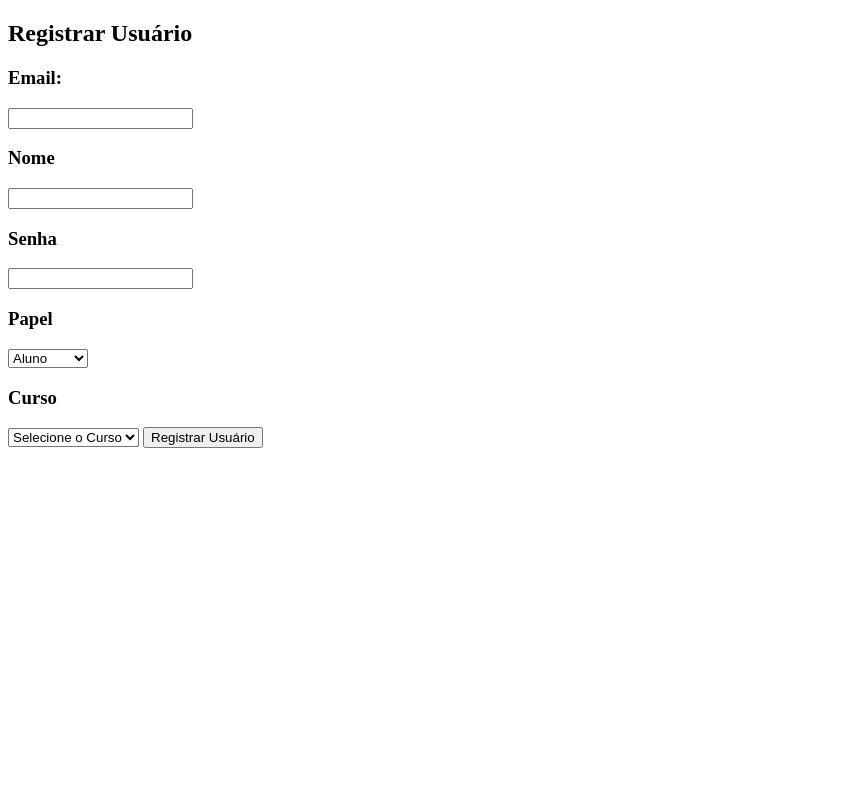
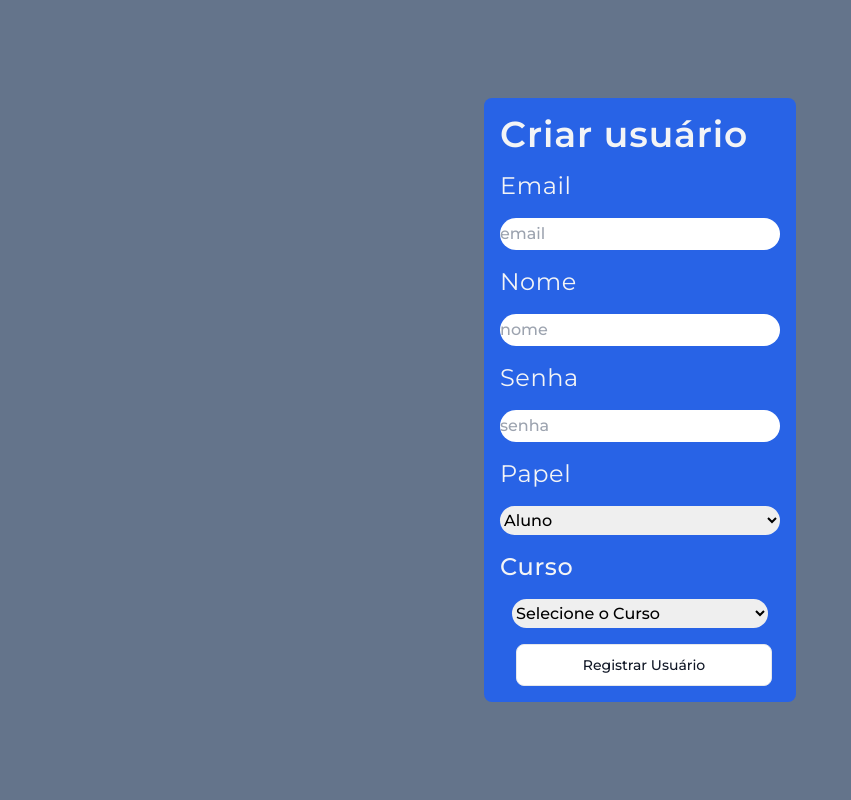
Before and after one commit to Mundo-Senai/sagasenai, a PHP site: page /html/registroDeUsuarios/index.php in a window 1280 px wide. Shown: the whole page, without its empty margins (0-851 px from the left). Run offline with PHP 8.4, Linux system fonts and the light colour scheme; data that the repository does not hold is empty.

Commit message:
registro de usuário
css ok

```diff
--- a/src/html/registroDeUsuarios/index.php
+++ b/src/html/registroDeUsuarios/index.php
@@ -6,27 +6,36 @@
 <head>
     <meta charset="UTF-8">
     <meta name="viewport" content="width=device-width, initial-scale=1.0">
+    <link href="../../output.css" rel="stylesheet" >
     <title>Registro de Usuário</title>
 </head>
-<body>
+<body class="bg-slate-500">
 
-    <div>
-        <h2>Registrar Usuário</h2>
-        <form action="../../php/controle/registro.php" method="POST">
-            <h3>Email:</h3>
-            <input type="text" name="email">
-            <h3>Nome</h3>
-            <input type="text" name="nome">
-            <h3>Senha</h3>
-            <input type="password" name="senha">
-            <h3>Papel</h3>
-            <select name="papel" id="papel">
-                <option value="2">Aluno</option>
-                <option value="1">Professor</option>
+    <div class="w-screen h-screen flex items-center font-montserrat">
+        <form action="../../php/controle/registro.php" method="POST"  class="w-auto h-auto flex flex-col bg-blue-600/95 rounded-lg  m-auto text-gray-100 p-4 space-y-4">
+
+            <h3 class="text-4xl font-semibold tracking-wide">Criar usuário</h3>
+
+            <h3  class=" text-2xl tracking-wide">Email</h3>
+            <input type="text" name="email" placeholder="email" class="text-black 0 font-medium rounded-3xl py-1  text-2x1">
+
+            <h3  class=" text-2xl  tracking-wide">Nome</h3>
+            <input type="text" name="nome"placeholder="nome" class=" text-black font-medium rounded-3xl py-1 text-2x1">
+
+            <h3  class=" text-2xl  tracking-wide ">Senha</h3>
+            <input type="password" name="senha"placeholder="senha" class="text-black font-medium rounded-3xl py-1  text-2x1">
+
+            <h3  class=" text-2xl  tracking-wide ">Papel</h3>
+            <select name="papel" id="papel" class="text-black font-medium rounded-3xl py-1  text-2x1">
+
+                <option value="2" class="text-black">Aluno</option>
+                <option value="1" class="text-black">Professor</option>
             </select>
-            <h3>Curso</h3>
-            <select name="curso" id="curso">
-            <option value="0" disabled selected>Selecione o Curso</option>
+
+            <h3  class=" text-2xl font-medium tracking-wide">Curso</h3>
+            <select name="curso" id="curso" class="text-black font-medium rounded-3xl py-1 m-3 text-2x1">
+            <option value="0" disabled selected  class="text-black text-2xl font-medium tracking-wide m-1">Selecione o Curso</option>
+
             <?php
                 $cursos_disponiveis = $bd_conexao->query("SELECT * FROM cursos");
                 if($cursos_disponiveis->num_rows > 0) {
@@ -38,8 +47,12 @@
                     echo "Não há cursos disponíveis";
                 }
             ?>
+
             </select>
-            <input type="submit" value="Registrar Usuário">
+            <input type="submit" value="Registrar Usuário" class=" m-4 p-4 cursor-pointer py-2.5 w-64 px-5 me-2 mb-2 text-sm font-medium
+                     text-gray-900 focus:outline-none bg-white rounded-lg border border-gray-200 hover:bg-gray-100 hover:text-blue-700
+                      focus:z-10 focus:ring-4 focus:ring-gray-500 dark:focus:ring-gray-700 dark:bg-gray-800 dark:text-gray-400 dark:border-gray-600 dark:hover:text-white
+                    dark:hover:bg-gray-700" id="logar">
         </form>
     </div>
 
--- a/src/output.css
+++ b/src/output.css
@@ -570,8 +574,8 @@ video {
   margin: auto;
 }
 
-.m-1 {
-  margin: 0.25rem;
+.m-4 {
+  margin: 1rem;
 }
 
 .mx-auto {
@@ -661,12 +605,28 @@ video {
   margin-top: 1.75rem;
 }
 
-.box-content {
-  box-sizing: content-box;
+.flex {
+  display: flex;
 }
 
-.flex {
-  display: flex;
+.grid {
+  display: grid;
+}
+
+.h-10 {
+  height: 2.5rem;
+}
+
+.h-16 {
+  height: 4rem;
+}
+
+.h-\[calc\(fit\+56px\)\] {
+  height: calc(fit + 56px);
+}
+
+.h-auto {
+  height: auto;
 }
 
 .h-fit {
@@ -674,58 +634,61 @@ video {
   height: fit-content;
 }
 
+.h-full {
+  height: 100%;
+}
+
 .h-screen {
   height: 100vh;
 }
 
-.h-full {
-  height: 100%;
+.min-h-\[calc\(100\%-40px\)\] {
+  min-height: calc(100% - 40px);
 }
 
-.h-min {
-  height: -moz-min-content;
-  height: min-content;
+.min-h-fit {
+  min-height: -moz-fit-content;
+  min-height: fit-content;
+}
+
+.min-h-screen {
+  min-height: 100vh;
+}
+
+.w-11\/12 {
+  width: 91.666667%;
+}
+
+.w-2\/6 {
+  width: 33.333333%;
 }
 
 .w-3\/4 {
   width: 75%;
 }
 
+.w-4\/6 {
+  width: 66.666667%;
+}
+
 .w-64 {
   width: 16rem;
 }
 
-.w-screen {
-  width: 100vw;
+.w-\[calc\(fit\+30px\)\] {
+  width: calc(fit + 30px);
+}
+
+.w-auto {
+  width: auto;
 }
 
 .w-full {
   width: 100%;
 }
 
-.w-min {
-  width: -moz-min-content;
-  width: min-content;
-}
-
-.w-11\/12 {
-  width: 91.666667%;
-}
-
-.w-10\/12 {
-  width: 83.333333%;
-}
-
-.w-1\/12 {
-  width: 8.333333%;
-}
-
-.w-4\/12 {
-  width: 33.333333%;
-}
-
-.w-6\/12 {
-  width: 50%;
+.w-screen {
+  width: 100vw;
 }
 
 .basis-16 {
@@ -772,16 +765,34 @@ video {
   margin-bottom: calc(0.625rem * var(--tw-space-y-reverse));
 }
 
+.space-y-4 > :not([hidden]) ~ :not([hidden]) {
+  --tw-space-y-reverse: 0;
+  margin-top: calc(1rem * calc(1 - var(--tw-space-y-reverse)));
+  margin-bottom: calc(1rem * var(--tw-space-y-reverse));
+}
+
 .place-self-center {
   place-self: center;
 }
 
-.self-center {
-  align-self: center;
+.justify-self-center {
+  justify-self: center;
 }
 
-.justify-self-center {
-  justify-self: center;
+.whitespace-break-spaces {
+  white-space: break-spaces;
+}
+
+.break-words {
+  overflow-wrap: break-word;
+}
+
+.break-keep {
+  word-break: keep-all;
+}
+
+.rounded {
+  border-radius: 0.25rem;
 }
 
 .rounded-3xl {
@@ -841,45 +866,23 @@ video {
   background-color: rgb(226 232 240 / 0.2);
 }
 
+.bg-slate-300 {
+  --tw-bg-opacity: 1;
+  background-color: rgb(203 213 225 / var(--tw-bg-opacity));
+}
+
+.bg-slate-500 {
+  --tw-bg-opacity: 1;
+  background-color: rgb(100 116 139 / var(--tw-bg-opacity));
+}
+
 .bg-white {
   --tw-bg-opacity: 1;
   background-color: rgb(255 255 255 / var(--tw-bg-opacity));
 }
 
-.bg-zinc-500\/50 {
-  background-color: rgb(113 113 122 / 0.5);
-}
-
-.bg-zinc-500\/20 {
-  background-color: rgb(113 113 122 / 0.2);
-}
-
 .bg-zinc-500\/10 {
   background-color: rgb(113 113 122 / 0.1);
-}
-
-.p-2 {
-  padding: 0.5rem;
-}
-
-.bg-red-500 {
-  --tw-bg-opacity: 1;
-  background-color: rgb(239 68 68 / var(--tw-bg-opacity));
-}
-
-.bg-slate-300 {
-  --tw-bg-opacity: 1;
-  background-color: rgb(203 213 225 / var(--tw-bg-opacity));
-}
-
-.bg-slate-200 {
-  --tw-bg-opacity: 1;
-  background-color: rgb(226 232 240 / var(--tw-bg-opacity));
-}
-
-.bg-neutral-800 {
-  --tw-bg-opacity: 1;
-  background-color: rgb(38 38 38 / var(--tw-bg-opacity));
 }
 
 .bg-black {
@@ -887,28 +890,30 @@ video {
   background-color: rgb(0 0 0 / var(--tw-bg-opacity));
 }
 
-.bg-green-500 {
+.bg-gray-400 {
   --tw-bg-opacity: 1;
-  background-color: rgb(34 197 94 / var(--tw-bg-opacity));
-}
-
-.bg-green-400 {
-  --tw-bg-opacity: 1;
-  background-color: rgb(74 222 128 / var(--tw-bg-opacity));
-}
-
-.bg-green-600 {
-  --tw-bg-opacity: 1;
-  background-color: rgb(22 163 74 / var(--tw-bg-opacity));
-}
-
-.bg-slate-500 {
-  --tw-bg-opacity: 1;
-  background-color: rgb(100 116 139 / var(--tw-bg-opacity));
+  background-color: rgb(156 163 175 / var(--tw-bg-opacity));
 }
 
 .bg-contain {
   background-size: contain;
+}
+
+.object-center {
+  -o-object-position: center;
+     object-position: center;
+}
+
+.p-2 {
+  padding: 0.5rem;
+}
+
+.p-4 {
+  padding: 1rem;
+}
+
+.p-8 {
+  padding: 2rem;
 }
 
 .px-5 {
@@ -926,9 +931,29 @@ video {
   padding-right: 2rem;
 }
 
+.py-1 {
+  padding-top: 0.25rem;
+  padding-bottom: 0.25rem;
+}
+
 .py-10 {
   padding-top: 2.5rem;
   padding-bottom: 2.5rem;
+}
+
+.py-2 {
+  padding-top: 0.5rem;
+  padding-bottom: 0.5rem;
+}
+
+.py-2\.5 {
+  padding-top: 0.625rem;
+  padding-bottom: 0.625rem;
+}
+
+.py-5 {
+  padding-top: 1.25rem;
+  padding-bottom: 1.25rem;
 }
 
 .py-6 {
@@ -943,89 +968,6 @@ video {
 
 .pb-10 {
   padding-bottom: 2.5rem;
-}
-
-.text-2xl {
-  font-size: 1.5rem;
-  line-height: 2rem;
-}
-
-.bg-white {
-  --tw-bg-opacity: 1;
-  background-color: rgb(255 255 255 / var(--tw-bg-opacity));
-}
-
-.bg-red-500 {
-  --tw-bg-opacity: 1;
-  background-color: rgb(239 68 68 / var(--tw-bg-opacity));
-}
-
-.bg-slate-300 {
-  --tw-bg-opacity: 1;
-  background-color: rgb(203 213 225 / var(--tw-bg-opacity));
-}
-
-.bg-slate-500 {
-  --tw-bg-opacity: 1;
-  background-color: rgb(100 116 139 / var(--tw-bg-opacity));
-}
-
-.bg-white {
-  --tw-bg-opacity: 1;
-  background-color: rgb(255 255 255 / var(--tw-bg-opacity));
-}
-
-.bg-contain {
-  background-size: contain;
-}
-
-.object-center {
-  -o-object-position: center;
-     object-position: center;
-}
-
-.p-8 {
-  padding: 2rem;
-}
-
-.p-10 {
-  padding: 2.5rem;
-}
-
-.p-1 {
-  padding: 0.25rem;
-}
-
-.p-32 {
-  padding: 8rem;
-}
-
-.p-4 {
-  padding: 1rem;
-}
-
-.px-5 {
-  padding-left: 1.25rem;
-  padding-right: 1.25rem;
-}
-
-.py-1 {
-  padding-top: 0.25rem;
-  padding-bottom: 0.25rem;
-}
-
-.py-2 {
-  padding-top: 0.5rem;
-  padding-bottom: 0.5rem;
-}
-
-.py-2\.5 {
-  padding-top: 0.625rem;
-  padding-bottom: 0.625rem;
-}
-
-.pt-96 {
-  padding-top: 24rem;
 }
 
 .text-justify {
@@ -1046,6 +988,11 @@ video {
   line-height: 2.25rem;
 }
 
+.text-4xl {
+  font-size: 2.25rem;
+  line-height: 2.5rem;
+}
+
 .text-lg {
   font-size: 1.125rem;
   line-height: 1.75rem;
@@ -1059,16 +1006,6 @@ video {
 .text-xl {
   font-size: 1.25rem;
   line-height: 1.75rem;
-}
-
-.text-4xl {
-  font-size: 2.25rem;
-  line-height: 2.5rem;
-}
-
-.text-sm {
-  font-size: 0.875rem;
-  line-height: 1.25rem;
 }
 
 .font-bold {
@@ -1102,6 +1047,41 @@ video {
   color: rgb(254 202 202 / var(--tw-text-opacity));
 }
 
+.text-white {
+  --tw-text-opacity: 1;
+  color: rgb(255 255 255 / var(--tw-text-opacity));
+}
+
+.text-\[\#000000\] {
+  --tw-text-opacity: 1;
+  color: rgb(0 0 0 / var(--tw-text-opacity));
+}
+
+.text-gray-300 {
+  --tw-text-opacity: 1;
+  color: rgb(209 213 219 / var(--tw-text-opacity));
+}
+
+.text-gray-500 {
+  --tw-text-opacity: 1;
+  color: rgb(107 114 128 / var(--tw-text-opacity));
+}
+
+.text-gray-400 {
+  --tw-text-opacity: 1;
+  color: rgb(156 163 175 / var(--tw-text-opacity));
+}
+
+.text-gray-100 {
+  --tw-text-opacity: 1;
+  color: rgb(243 244 246 / var(--tw-text-opacity));
+}
+
+.text-black {
+  --tw-text-opacity: 1;
+  color: rgb(0 0 0 / var(--tw-text-opacity));
+}
+
 .underline {
   text-decoration-line: underline;
 }
```
Also changed, not shown: other parts of src/output.css (+75 -71 lines), src/html/login/index.html (+16 -14 lines).
